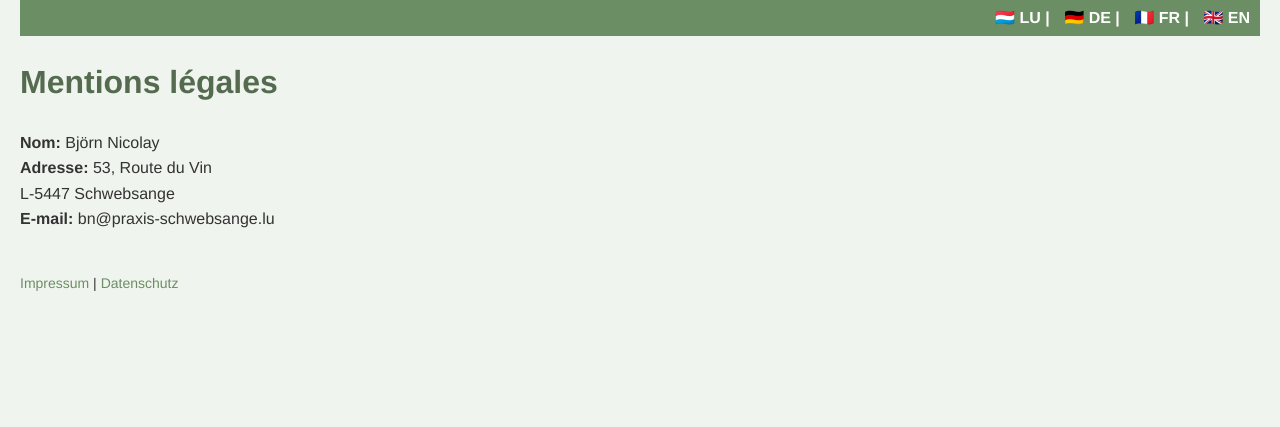
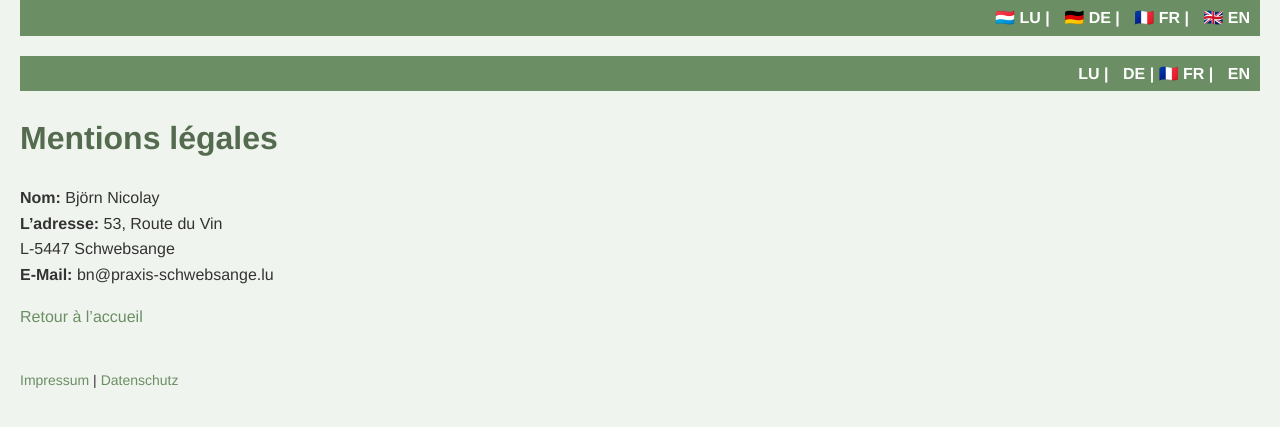
Before and after one commit to bjoernbrightside/praxis-schwebsange, a Jekyll site: the page built from fr/impressum.md, in a window 1280 px wide. Shown: the top 427 px of the page. Built offline with Jekyll 4.4.1, drawn with Linux system fonts in a browser that asks for light colours.

Commit message:
Update impressum.md

```diff
--- a/fr/impressum.md
+++ b/fr/impressum.md
@@ -1,12 +1,18 @@
 ---
 layout: default
+title: Mentions légales
 lang: fr
-title: Mentions légales
 ---
+
+<div class="language-bar">
+<a href="/lu/impressum/">LU</a> | <a href="/de/impressum/">DE</a> | 🇫🇷 <b>FR</b> | <a href="/en/impressum/">EN</a>
+</div>
 
 # Mentions légales
 
 **Nom:** Björn Nicolay
-**Adresse:** 53, Route du Vin
+**L'adresse:** 53, Route du Vin
 L-5447 Schwebsange
-**E-mail:** bn@praxis-schwebsange.lu
+**E-Mail:** bn@praxis-schwebsange.lu
+
+[Retour à l'accueil](/fr/)
```
